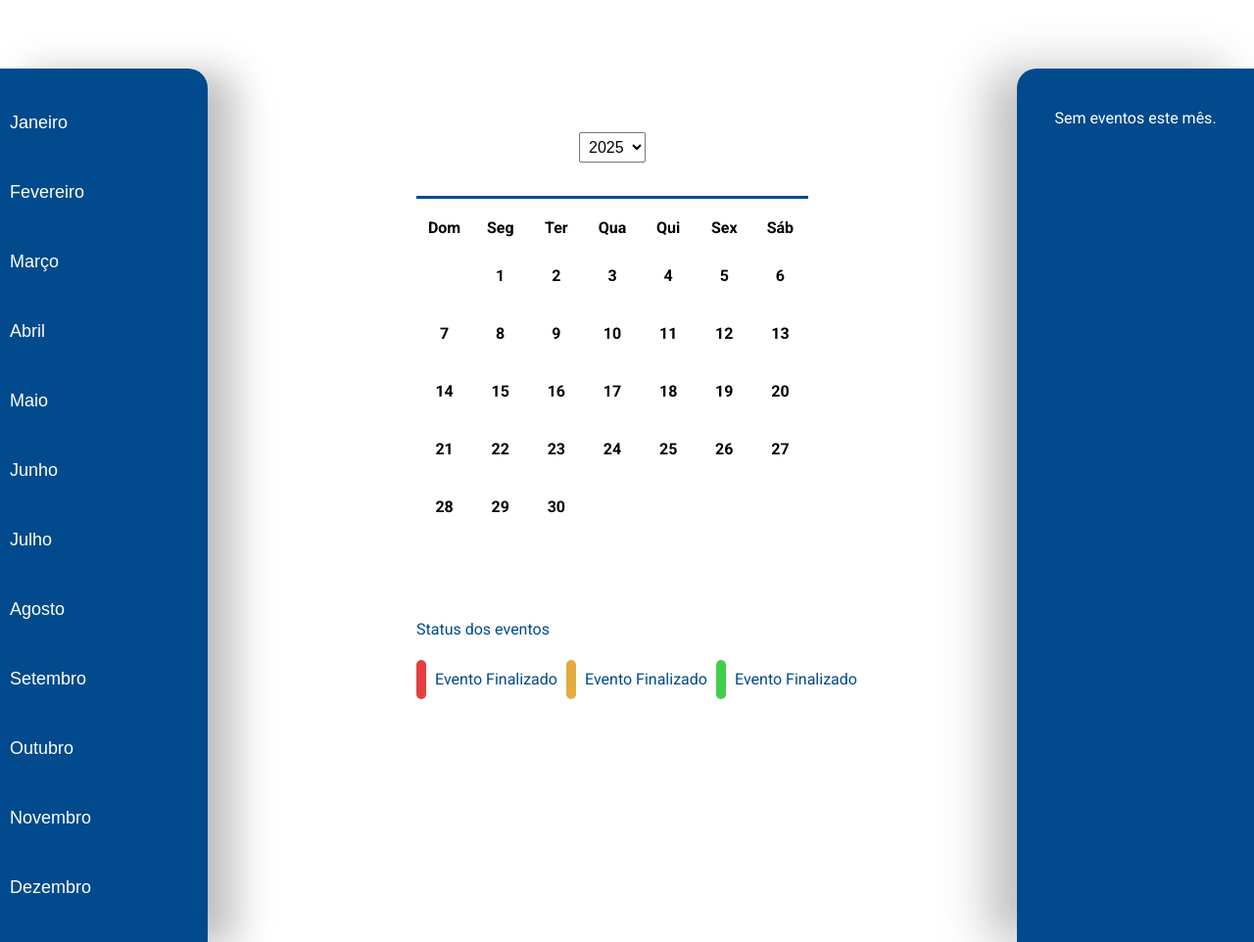
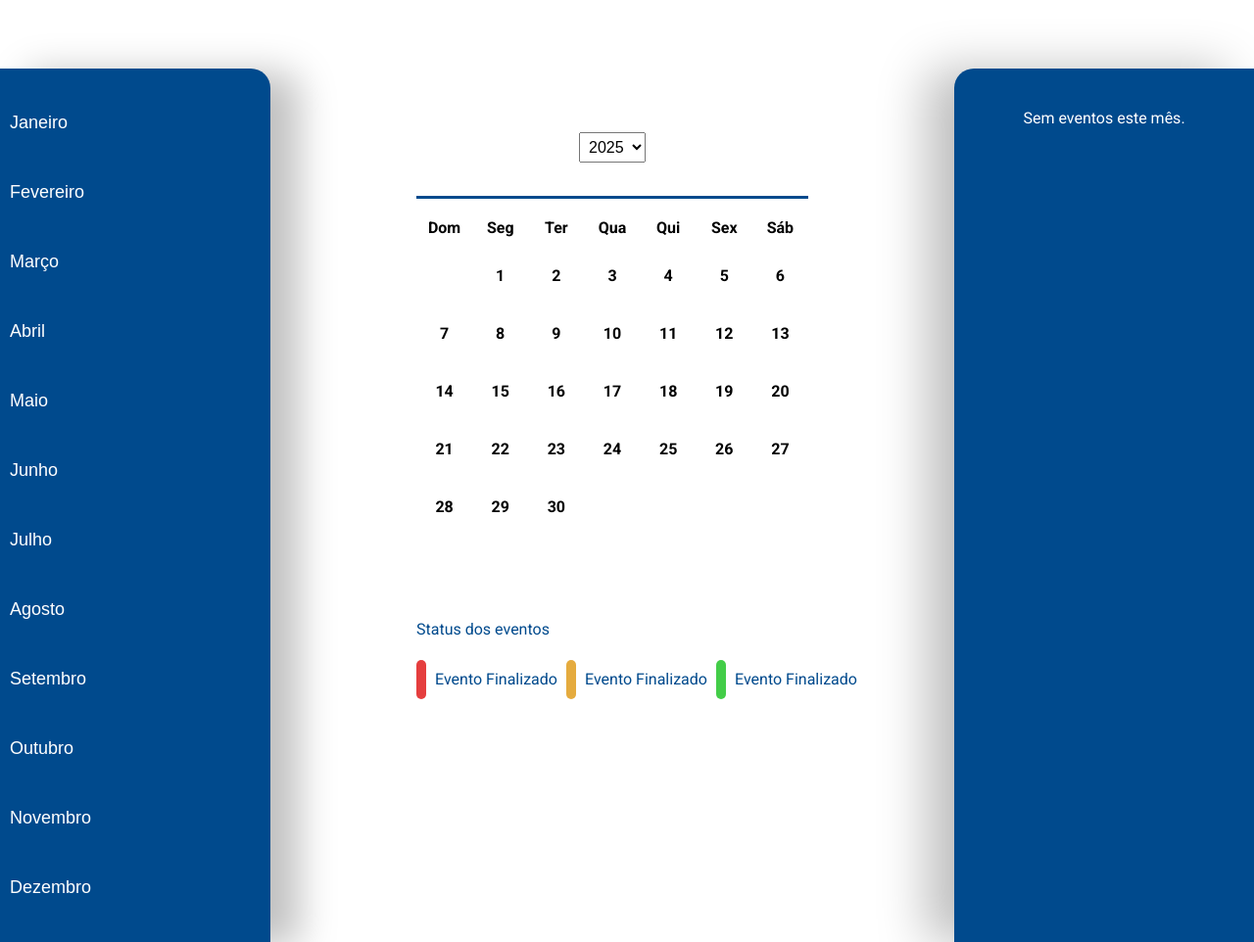
Before and after one commit to Augusto2025/Inova-Edu, a Django app: page /calendario in a window 1280 px wide. Shown: the part 183-1145 px from the top of the page at 98% size. Run offline with Django 5.2, Linux system fonts and the light colour scheme; data that the repository does not hold is empty.

Commit message:
reajuste nos blocos das laterais

```diff
--- a/Web/InovaEdu/static/styles/calendario.css
+++ b/Web/InovaEdu/static/styles/calendario.css
@@ -203,7 +203,7 @@ ul {
   }
 
   #month-select{
-    width: 15%;
+    width: 20%;
     padding: 20px 20px 20px 0px;
     display: flex;
     flex-direction: column;
@@ -228,7 +228,7 @@ ul {
   }
 
   .events_mouth {
-    width: 15%;
+    width: 20%;
     padding: 25px;
     text-align: center;
     border-top-left-radius: 20px;
```
